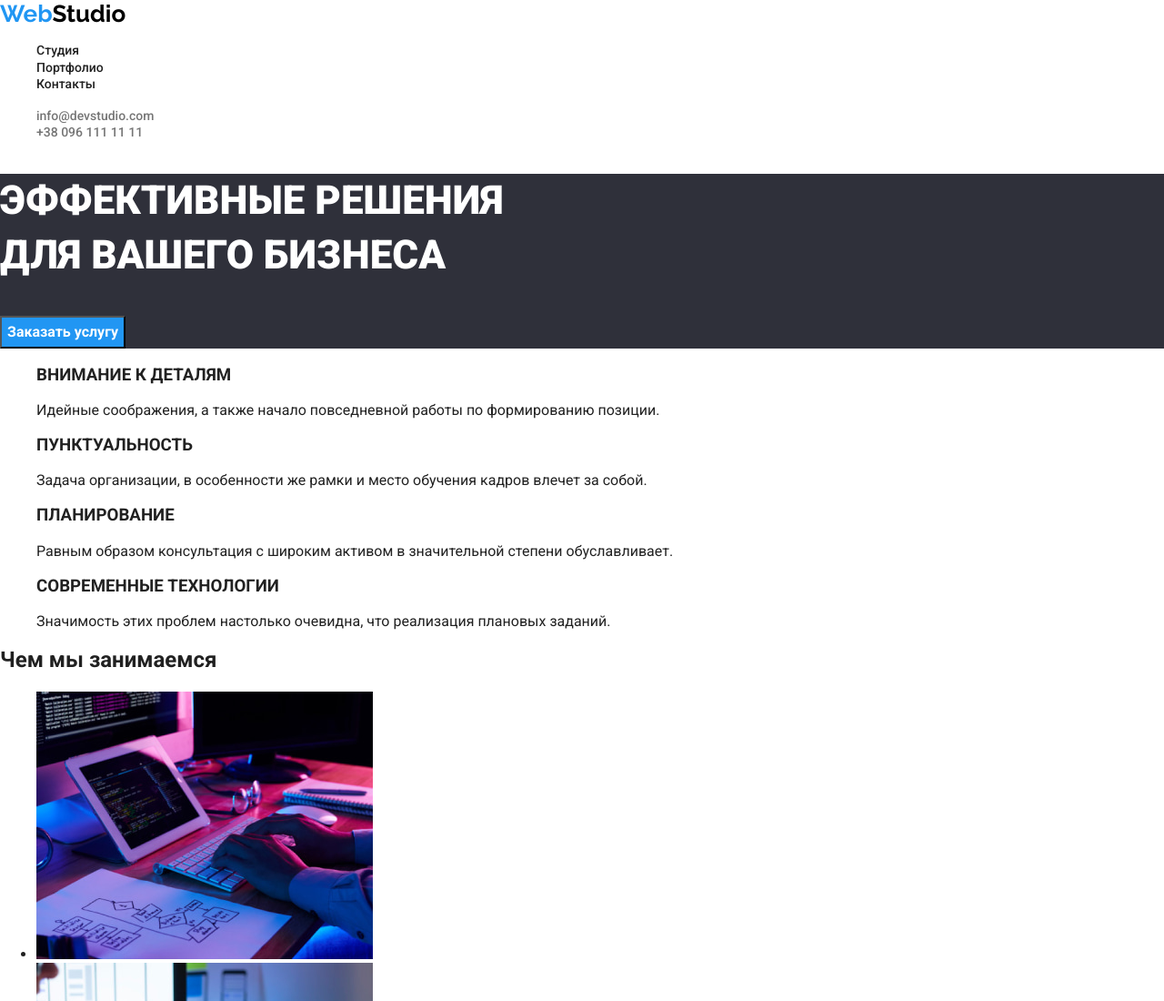
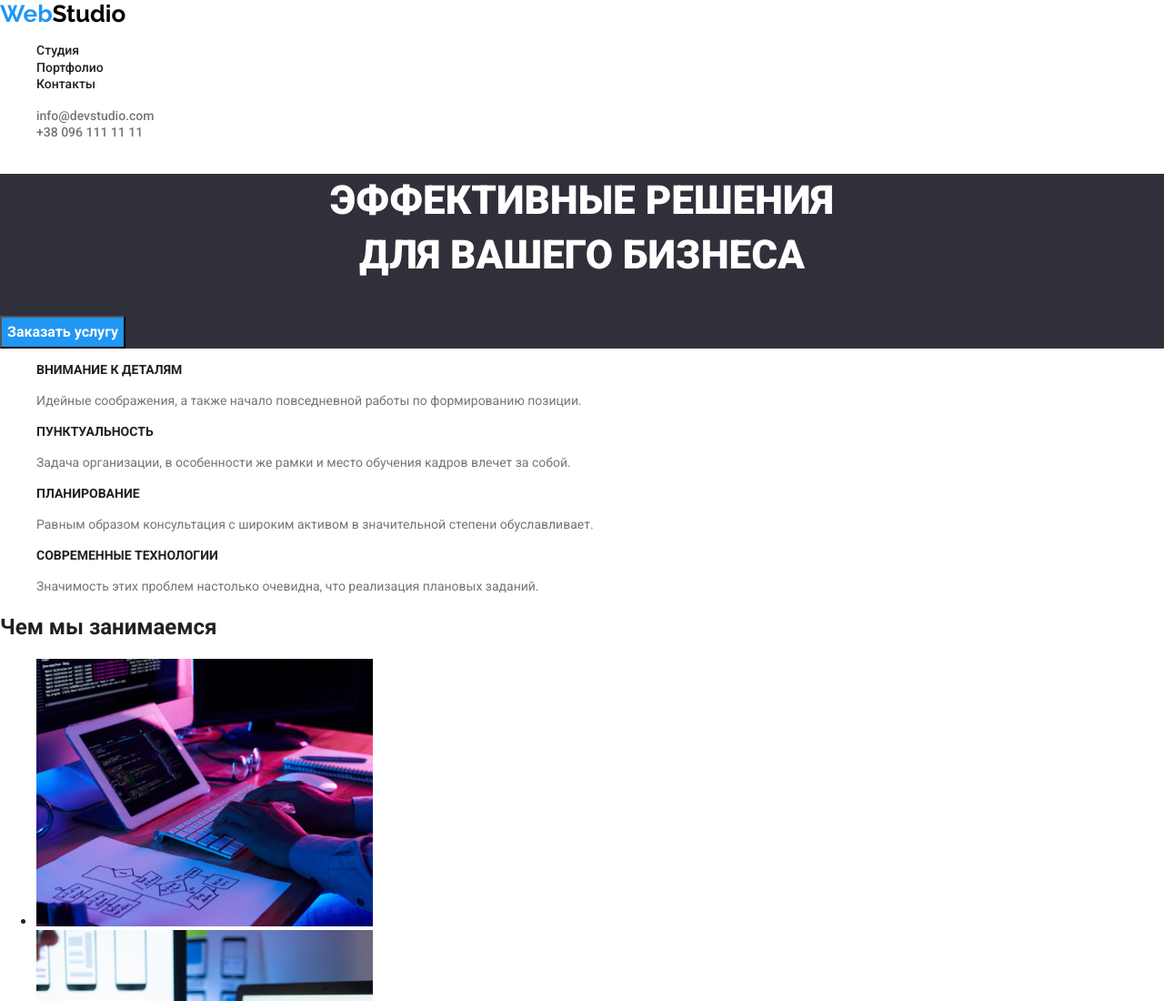
Before and after one commit to DeniOS777/goit-markup-hw-02, a plain HTML site: page index.html in a window 1280 px wide. Shown: the top 1100 px of the page at 91% size. Drawn offline with nearby package versions, Linux system fonts and the light colour scheme.

Commit message:
Update style.css

```diff
--- a/css/style.css
+++ b/css/style.css
@@ -77,6 +77,7 @@ body {
   font-weight: 900;
   font-size: 44px;
   line-height: 1.36;
+  text-align: center;
   color: #ffffff;
 }
 
@@ -85,11 +86,33 @@ body {
 .btn-order {
   font-size: 16px;
   font-weight: 700;
-  line-height: 1.875;
+  line-height: 1.87;
   background-color: #2196f3;
   color: #ffffff;
 }
 
+/* Эффект выделения цветом при наведении и фокусе */
+
+.btn-order:hover,
+.btn-order:focus {
+  background-color: #188ce8;
+}
+
+/* Список преимуществ */
+
 .features-list {
   list-style: none;
 }
+
+/* Подзаголовки списка преимуществ */
+
+.features-subtitle {
+  font-size: 14px;
+  line-height: 1.14;
+}
+
+.features-text {
+  font-size: 14px;
+  line-height: 1.71;
+  color: #757575;
+}
```
